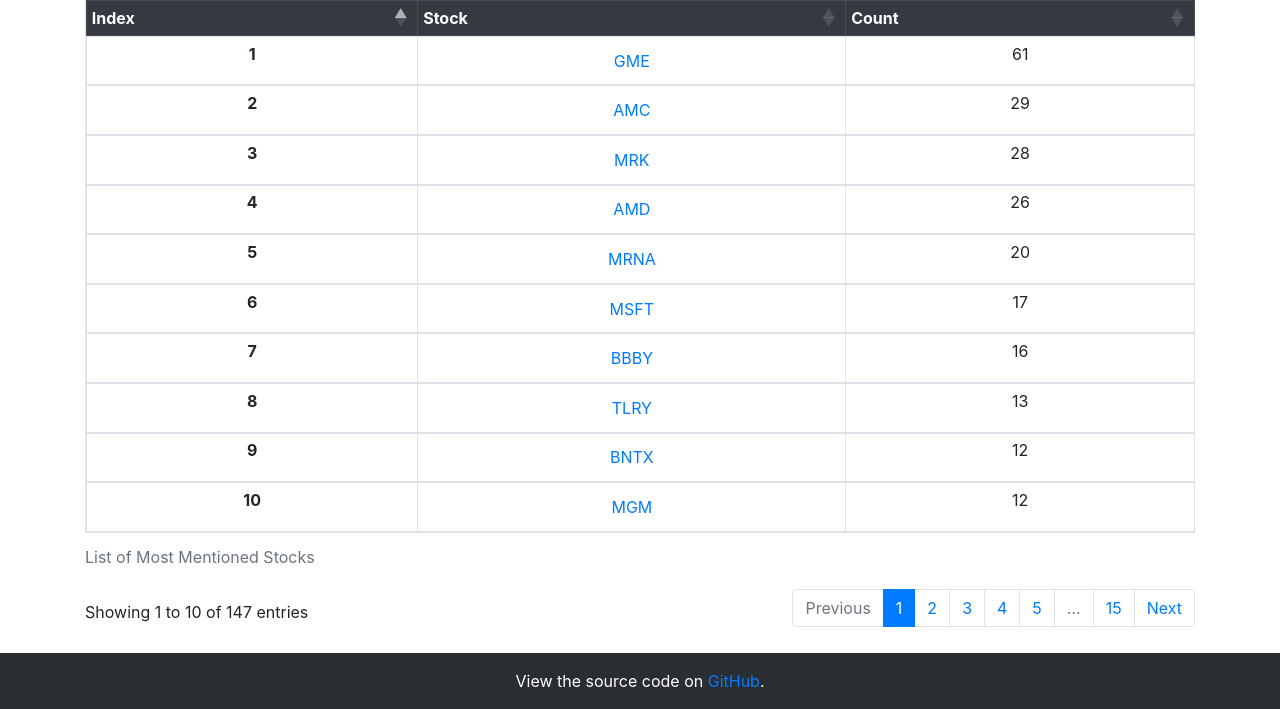
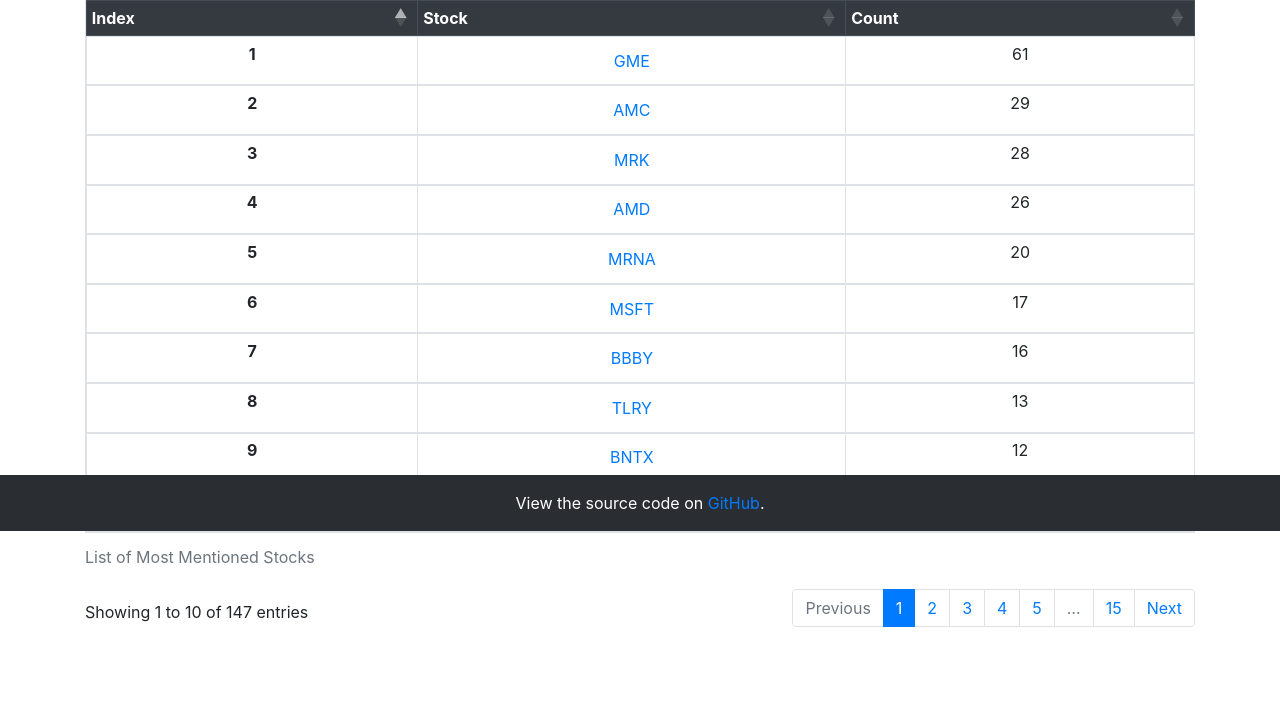
Before and after one commit to grantwforsythe/wsbpickz, a Flask app: page / in a window 1280 px wide. Shown: the part 269-978 px from the top of the page. After the commit the page ends 896 px from the top, so only its background shows below. Run offline with Flask 2, Linux system fonts and the light colour scheme; some libraries are stand-ins or nearby versions.

Commit message:
Fix footer to bottom of page

```diff
--- a/app/templates/layout.html
+++ b/app/templates/layout.html
@@ -26,8 +26,7 @@
 
     {% block content%}{% endblock content %}
 
-    <br>
-    <footer class="bg-dark text-center text-lg-start text-white">
+    <footer class="bg-dark text-center text-lg-start text-white fixed-bottom">
       <!-- Copyright -->
        <div class="text-center p-3" style="background-color: rgba(0, 0, 0, 0.2);">
           View the source code on
```
